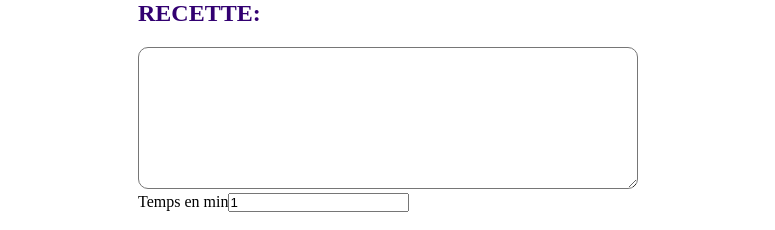
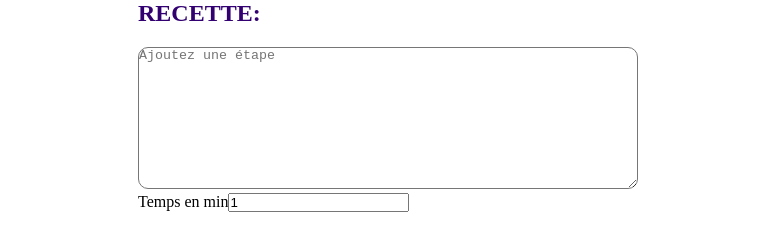
Before and after one commit to Chimisu75/RecipeConfigurator, a React (Vite) app in the folder RecipeConfigurator/: page / in a window 1280 px wide. Shown: the top 230 px of the page, without its empty margins (252-1027 px from the left). Built offline with nearby package versions, Linux system fonts and the light colour scheme.

Commit message:
New modification

```diff
--- a/RecipeConfigurator/src/components/RecipeIngredient.jsx
+++ b/RecipeConfigurator/src/components/RecipeIngredient.jsx
@@ -6,10 +6,8 @@ function RecipeIngredient() {
           className="recipe-textarea"
           placeholder="Ajouter un ingrédient"
         ></textarea>
-        <span>
-          Coût
-          <input type="number" className="recipe-ingredient-cost" />
-        </span>
+        Coût
+        <input type="number" className="recipe-ingredient-cost" />
       </label>
     </div>
   );
--- a/RecipeConfigurator/src/components/RecipeStep.jsx
+++ b/RecipeConfigurator/src/components/RecipeStep.jsx
@@ -4,7 +4,10 @@ const RecipeStep = () => {
     <div>
       <h2 className="recipe-subtitle">RECETTE:</h2>
       <div>
-        <textarea className="recipe-textarea"></textarea>
+        <textarea
+          className="recipe-textarea"
+          placeholder="Ajoutez une étape"
+        ></textarea>
         <RecipeTimeInput />
       </div>
     </div>
--- a/RecipeConfigurator/src/index.css
+++ b/RecipeConfigurator/src/index.css
@@ -16,6 +16,12 @@
   margin-top: 20px;
   border-radius: 10px;
 }
+.recipe-ingredient-container {
+  display: flex;
+  flex-direction: column;
+  justify-content: center;
+  align-items: center;
+}
 
 .recipe-subtitle {
   color: #320071;
```
